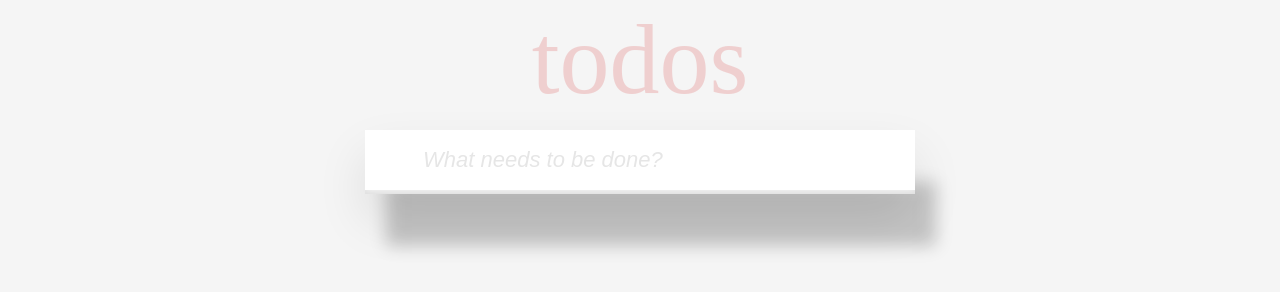
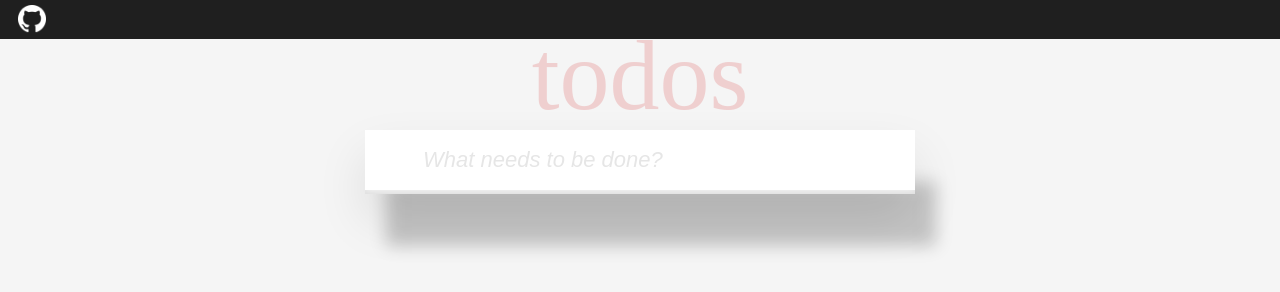
Before and after one commit to sudh-17/webpack-todomvc, a website built with webpack: page src/index.html in a window 1280 px wide. Built offline with nearby package versions, Linux system fonts and the light colour scheme.

Commit message:
add source link

```diff
--- a/src/index.html
+++ b/src/index.html
@@ -7,6 +7,17 @@
     <title>todomvc js webpack + 原生版本</title>
   </head>
   <body>
+    <header>
+      <div class="nav">
+        <a
+          class="source"
+          href="https://github.com/sudh-17/webpack-todomvc"
+          target="_blank"
+        >
+          <img src="./assets/github.png" alt srcset />
+        </a>
+      </div>
+    </header>
     <section class="todoapp">
       <header class="header">
         <h1 class="title">todos</h1>
--- a/src/index.less
+++ b/src/index.less
@@ -20,7 +20,7 @@ body {
     box-shadow: 0px -4px 8px 0 #ddd inset;
     .title {
       position: absolute;
-      top: -128px;
+      top: -112px;
       width: 100%;
       text-align: center;
       font-size: 100px;
@@ -233,3 +233,36 @@ body {
     }
   }
 }
+
+.nav {
+  position: fixed;
+  top: 0px;
+  font-size: 20px;
+  font-weight: bold;
+  width: 100%;
+  background: #1f1f1f;
+  padding: 3px 0;
+  .menu {
+    height: 27px;
+    display: inline-block;
+    width: 186px;
+    padding-left: 32px;
+    position: relative;
+    top: 0px;
+  }
+  .item {
+    color: aliceblue;
+  }
+  a {
+    text-decoration: none !important;
+  }
+  img {
+    width: 28px;
+    height: 28px;
+  }
+  .source {
+    position: relative;
+    top: 2px;
+    left: 18px;
+  }
+}
```
Also changed, not shown: src/assets/github.png (added).
